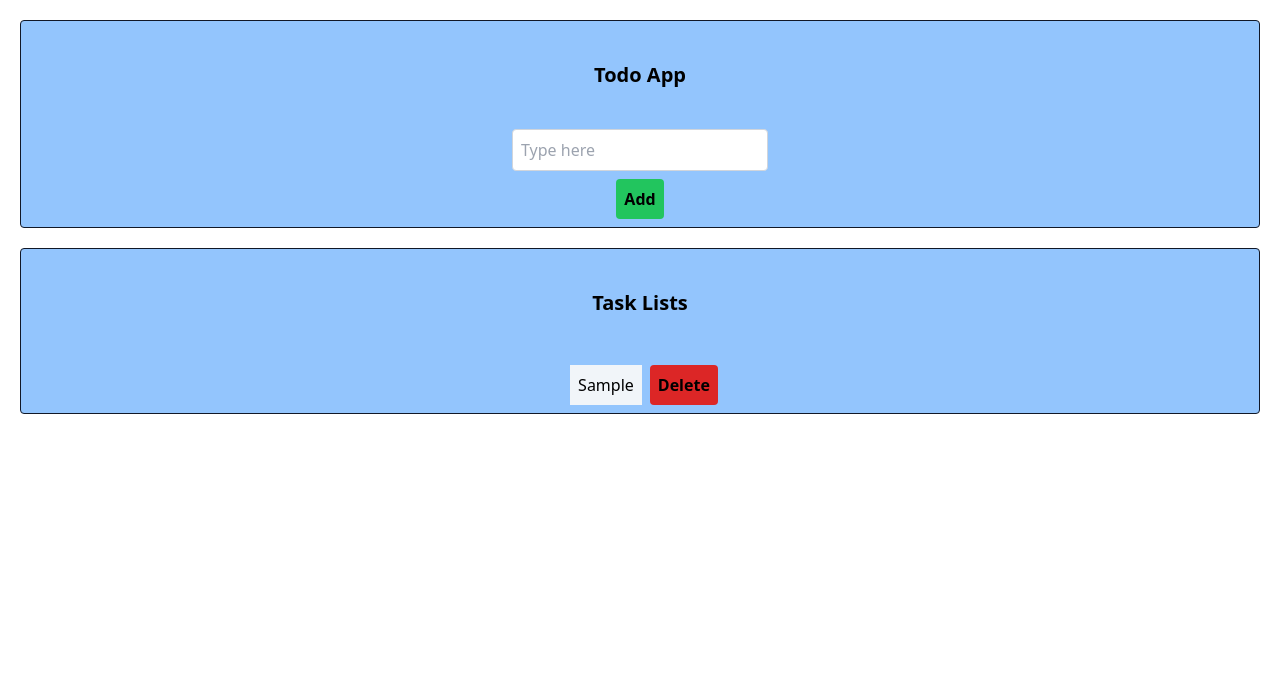
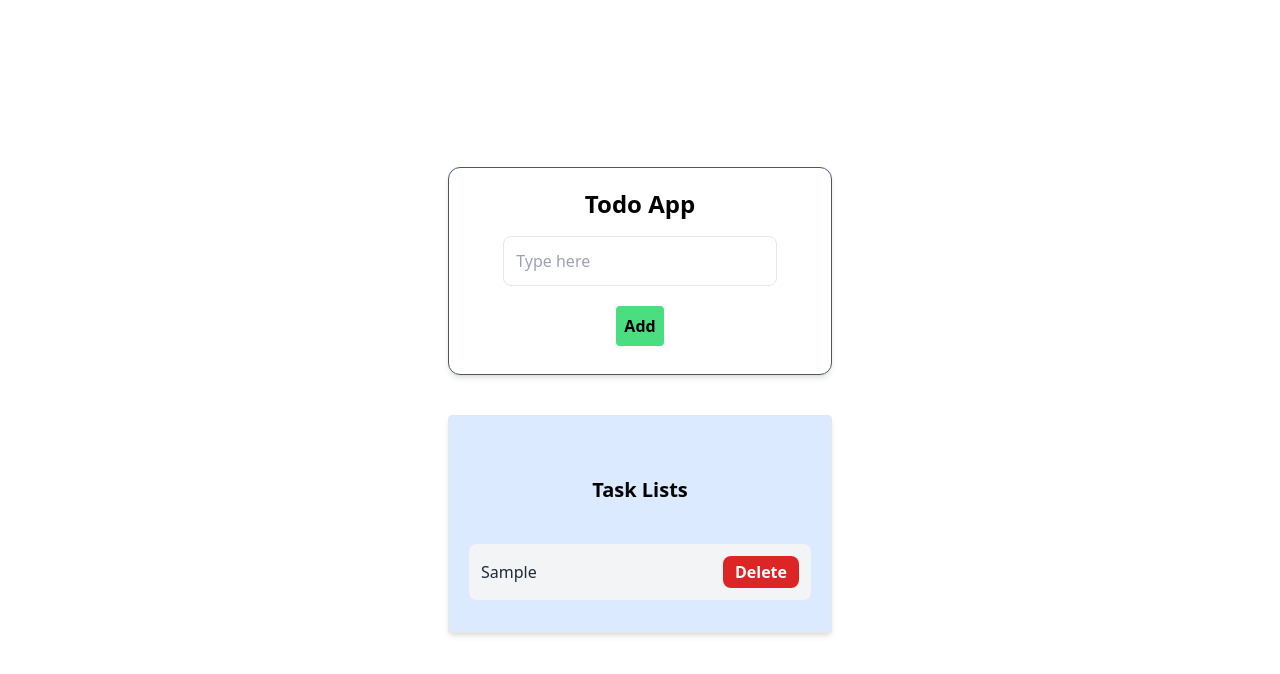
Before and after one commit to irfad-c/todo-app-mern, a React (Vite) app: page / in a window 1280 px wide. Both pictures are taken after typing "Sample" into the empty fields and a click on the button "Add". Shown: the top 674 px of the page. Built offline with nearby package versions, Linux system fonts and the light colour scheme.

Commit message:
Improve UI styling and layout for better user experience

```diff
--- a/src/components/TodoApp.tsx
+++ b/src/components/TodoApp.tsx
@@ -30,10 +30,11 @@ const App = () => {
 
   return (
     <>
-      <div className="flex flex-col items-center bg-blue-300 w-90 border border-gray-900 m-5 rounded">
-        <h2 className="text-xl font-bold m-5 p-5">Todo App</h2>
+      <div className="flex flex-col justify-center items-center h-screen">
+        <div className="flex flex-col items-center shadow-md bg-grey w-96 border border-gray-600 m-5 p-5 rounded-xl">
+          <h2 className="text-2xl font-bold mb-4">Todo App</h2>
           <input
-          className="border border-gray-300 p-2 rounded w-64 focus:outline-none focus:ring-2 focus:ring-gray-900"
+            className="border  p-3 rounded-lg w-4/5 focus:outline-none focus:ring-2 focus:ring-blue-500 mb-3"
             placeholder="Type here"
             value={value}
             onChange={(e) => setValue(e.target.value)}
@@ -42,21 +43,25 @@ const App = () => {
             onClick={() => {
               handleList();
             }}
-          className="bg-green-500 font-bold rounded m-2 p-2"
+            className="bg-green-400 font-bold rounded m-2 p-2"
           >
             Add
           </button>
         </div>
-      <div className="flex flex-col items-center bg-blue-300 w-90 border border-gray-900 m-5 rounded">
+        <div className="flex flex-col m-5 p-5 bg-blue-100 items-center w-96 border shadow-md mb-5 rounded">
           <h2 className=" rounded text-xl font-bold m-5 p-5">Task Lists</h2>
-
-        <ul>
+          <ul className="w-full">
             {list.map((item) => (
-            <div key={item.id} className="flex items-center ">
+              <div
+                key={item.id}
+                className="flex justify-between items-center mb-3 p-3 bg-gray-100 rounded-lg"
+              >
                 {" "}
-              <li className="p-2 bg-slate-100 m-2">{item.title}</li>
+                <li className="text-gray-800 font-medium  rounded-xl">
+                  {item.title}
+                </li>
                 <button
-                className="bg-red-600 p-2 rounded font-bold"
+                  className="bg-red-600 text-white px-3 py-1 rounded-lg font-semibold hover:bg-red-700'"
                   onClick={() => {
                     handleDelete(item.id);
                   }}
@@ -67,6 +72,7 @@ const App = () => {
             ))}
           </ul>
         </div>
+      </div>
     </>
   );
 };
```
Lines whose indentation alone changed are shown as unchanged.
